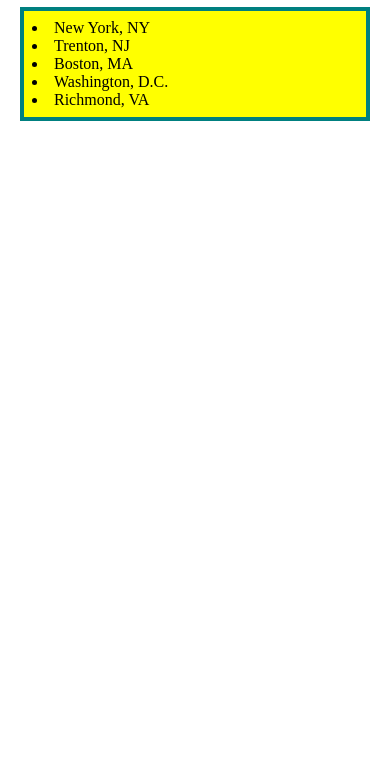
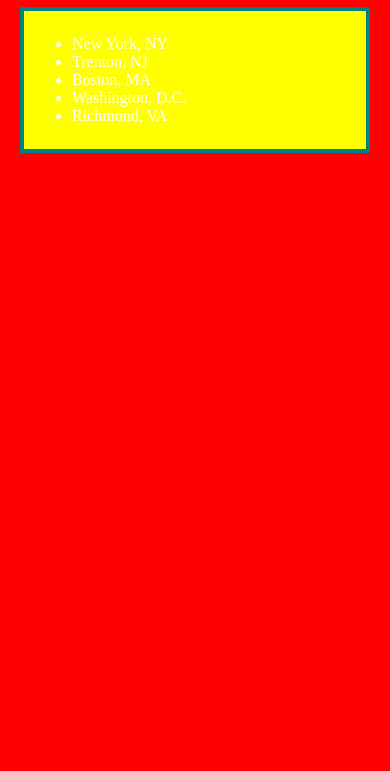
Before and after one commit to HeyConner/Band, a plain HTML site: page index.html in a window 390 px wide. Shown: the part 73-844 px from the top of the page. Drawn offline with Linux system fonts and the light colour scheme.

Commit message:
added media features to css

```diff
--- a/band.css
+++ b/band.css
@@ -17,3 +17,17 @@ img {
     resize: width:540px;
     height: auto;
 }
+
+@media screen and (max-width: 800px) {
+  body{
+    background: #FF6347;
+    color: #FFF;
+  }
+}
+
+@media screen and (max-width: 500px) {
+  body{
+    background: red;
+    color: #FFF;
+  }
+}
--- /dev/null
+++ b/flexbox.css
@@ -0,0 +1,4 @@
+.cities {
+  display: -webkit-flex;
+  -webkit-flex-direction: reverse;
+}
--- a/index.html
+++ b/index.html
@@ -1,20 +1,21 @@
 <!DOCTYPE html>
 <html>
   <head>
-    <link href="band.css" rel="stylesheet" type="text/css" media="all">
+    <link rel="stylesheet" href="band.css">
+    <link rel="stylesheet" type="text/css" href="flexbox.css">
     <title>Tom Petty's Site</title>
   </head>
   <body>
 
     <h1>Upcoming Shows</h1>
 
-        <div class="cities">
+    <div class="cities">
+    <ul>
       <li>New York, NY</li>
       <li>Trenton, NJ</li>
       <li>Boston, MA</li>
       <li>Washington, D.C.</li>
       <li>Richmond, VA</li>
-        </div>
     </ul>
     </div>
   </body>
```
